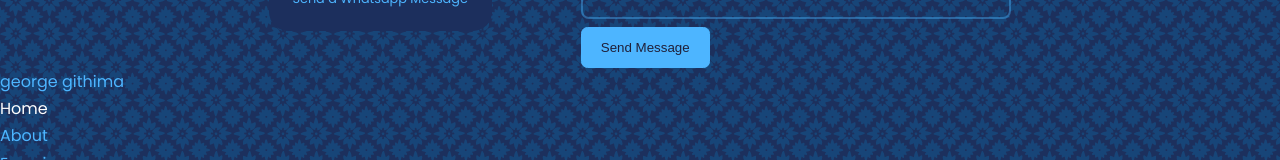
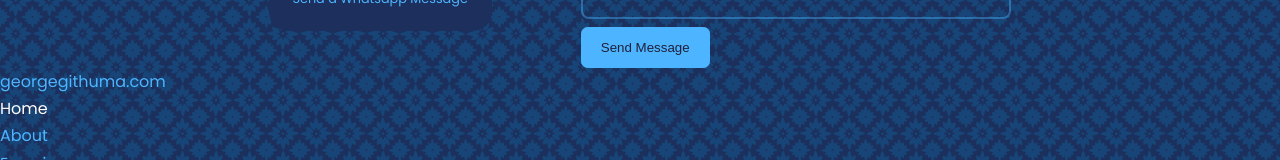
Before and after one commit to Gitthuma/george-githuma-portfolio-website, a React (Create React App) app: page / in a window 1280 px wide. Shown: the part 5033-5193 px from the top of the page. Built offline with nearby package versions, Linux system fonts and the light colour scheme.

Commit message:
Edited logo

```diff
--- a/src/Components/Footer/Footer.jsx
+++ b/src/Components/Footer/Footer.jsx
@@ -15,7 +15,7 @@
 
     <footer>
 
-      <a href="#" className='footer_logo'>george githima</a>
+      <a href="#" className='footer_logo'>georgegithuma.com</a>
 
       <ul className='permalinks'>
         <li><a href="#"></a>Home</li>
```
